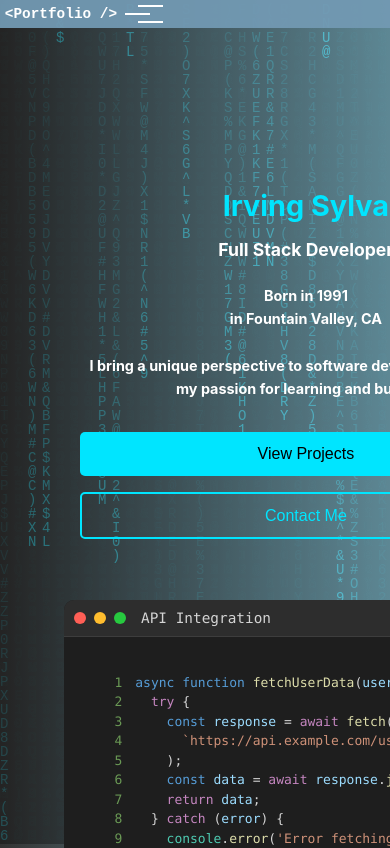
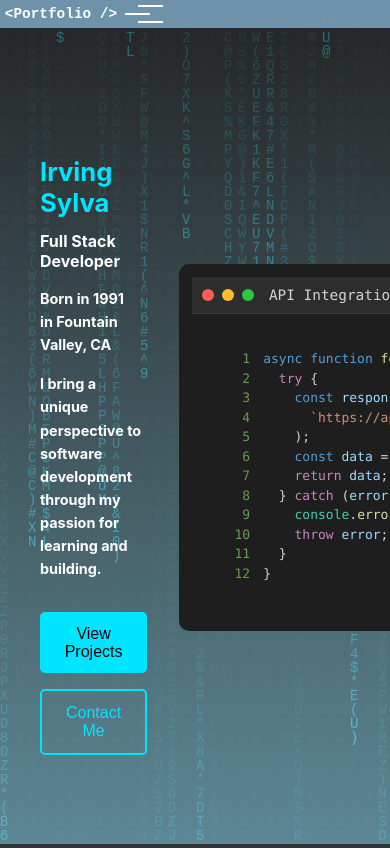
Before and after one commit to SylvaDev/portfolio, a React (Create React App) app: page / in a window 390 px wide. Shown: the top 848 px of the page. Built offline with nearby package versions, Linux system fonts and the light colour scheme.

Commit message:
mobile viewing optimizations, imported from another project

```diff
--- a/src/App.css
+++ b/src/App.css
@@ -8,7 +8,9 @@ body {
   margin: 0;
   min-height: 100vh;
   background: linear-gradient(to right, rgba(0, 0, 0, 0.8), rgba(102, 176, 199, 0.8));
+  background-attachment: fixed;
   color: white;
+  overflow-x: hidden;
 }
 
 /* Layout */
@@ -114,6 +116,8 @@ body {
   max-width: 1200px;
   margin: 0 auto;
   min-height: 90vh;
+  width: 100%;
+  box-sizing: border-box;
 }
 
 .home-left {
@@ -209,6 +213,23 @@ body {
   font-size: 0.9rem;
 }
 
+/* Projects Section */
+.projects-container {
+  width: 100%;
+  max-width: 1200px;
+  margin: 0 auto;
+  padding: 1rem;
+  box-sizing: border-box;
+}
+
+.project-card {
+  background-color: rgba(255, 255, 255, 0.1);
+  border-radius: 8px;
+  padding: 1.5rem;
+  margin-bottom: 1.5rem;
+  transition: transform 0.3s ease;
+}
+
 /* Responsive Design */
 @media (max-width: 1024px) {
   .about-container {
@@ -221,6 +242,10 @@ body {
 }
 
 @media (max-width: 768px) {
+  body {
+    background: linear-gradient(to bottom, rgba(0, 0, 0, 0.8), rgba(102, 176, 199, 0.8));
+  }
+
   .navigation {
     padding: 0.5rem;
     flex-direction: row;
@@ -262,14 +287,52 @@ body {
   }
 
   .home-container {
-    padding-top: 4rem;
-    flex-direction: column;
+    padding: 1rem;
+    min-height: auto;
+    margin-top: 3rem;
+  }
+
+  .home-left {
+    padding: 0;
+    width: 100%;
+  }
+
+  .home-right {
+    width: 100%;
+    min-height: auto;
+  }
+
+  .projects-container {
+    padding: 0.5rem;
+  }
+
+  .project-card {
+    padding: 1rem;
+    margin-bottom: 1rem;
+  }
+
+  section {
+    padding: 1rem;
+    min-height: auto;
+    width: 100%;
+    box-sizing: border-box;
+  }
+
+  .about-container,
+  .skills-container,
+  .code-showcase {
+    width: 100%;
+    padding: 1rem;
+    box-sizing: border-box;
+  }
+
+  .skills-grid {
+    grid-template-columns: 1fr;
     gap: 1rem;
   }
 
-  .home-left {
+  .skill-card {
     padding: 1rem;
-    text-align: center;
   }
 
   .home-left h1 {
@@ -303,14 +366,6 @@ body {
     padding: 1rem;
   }
 
-  .skills-grid {
-    grid-template-columns: 1fr;
-  }
-
-  section {
-    padding: 1rem;
-  }
-
   .home-left h1,
   .section-title {
     font-size: 2rem;
@@ -336,16 +391,24 @@ body {
     font-size: 0.9rem;
   }
 
+  .home-container {
+    padding: 0.5rem;
+    margin-top: 2.5rem;
+  }
+
   .home-left h1 {
-    font-size: 1.8rem;
+    font-size: 1.6rem;
+    margin-bottom: 0.5rem;
   }
 
   .home-left h2 {
-    font-size: 1.1rem;
+    font-size: 1rem;
+    margin-bottom: 1rem;
   }
 
   .home-content p {
     font-size: 0.9rem;
+    margin-bottom: 1rem;
   }
 
   .home-buttons {
@@ -365,6 +428,24 @@ body {
   .nav-links button {
     width: 100%;
     text-align: center;
+  }
+
+  .projects-container {
+    padding: 0.5rem;
+  }
+
+  .project-card {
+    padding: 0.8rem;
+  }
+
+  section {
+    padding: 0.5rem;
+  }
+
+  .about-container,
+  .skills-container,
+  .code-showcase {
+    padding: 0.8rem;
   }
 }
 
```
